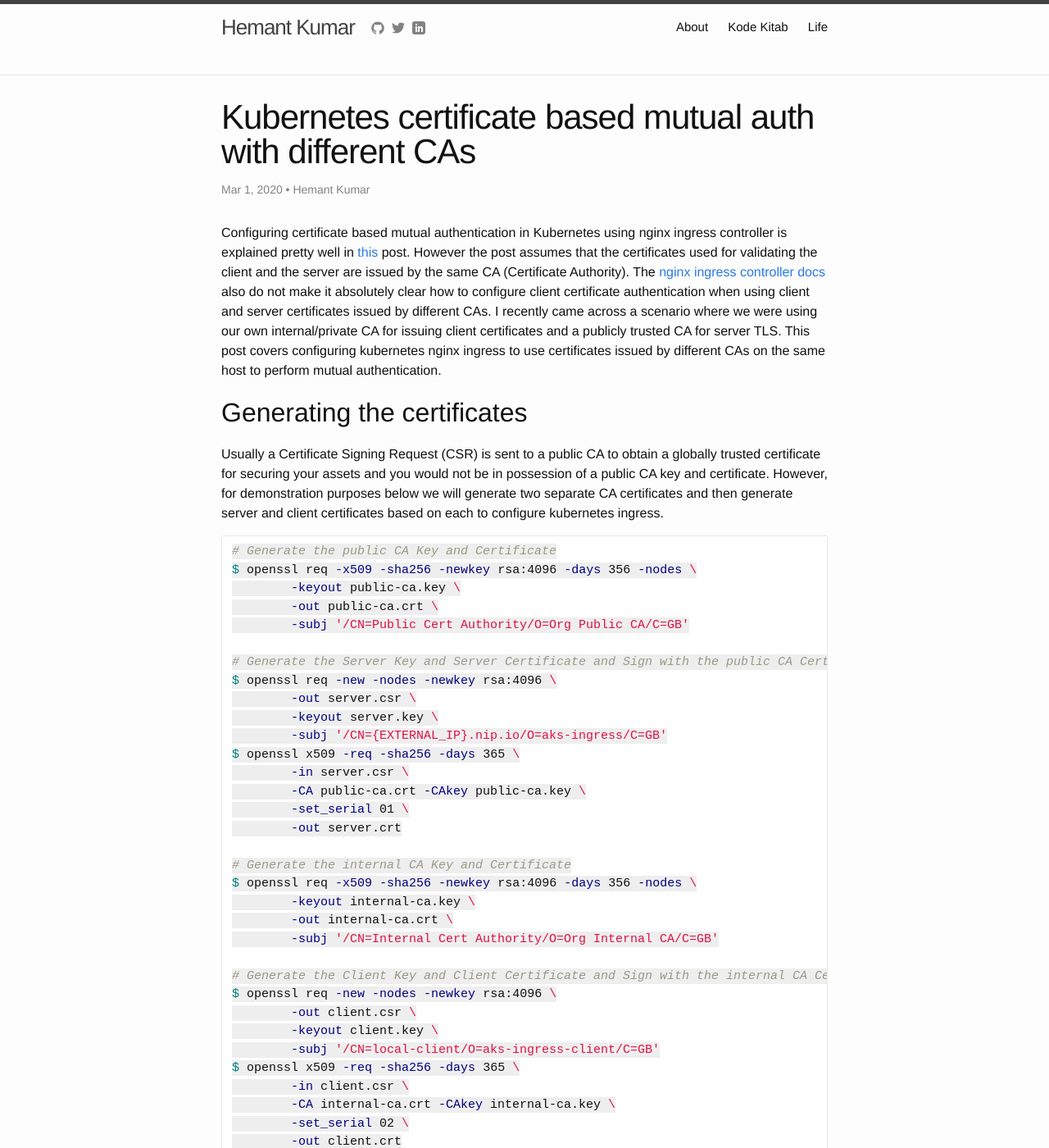
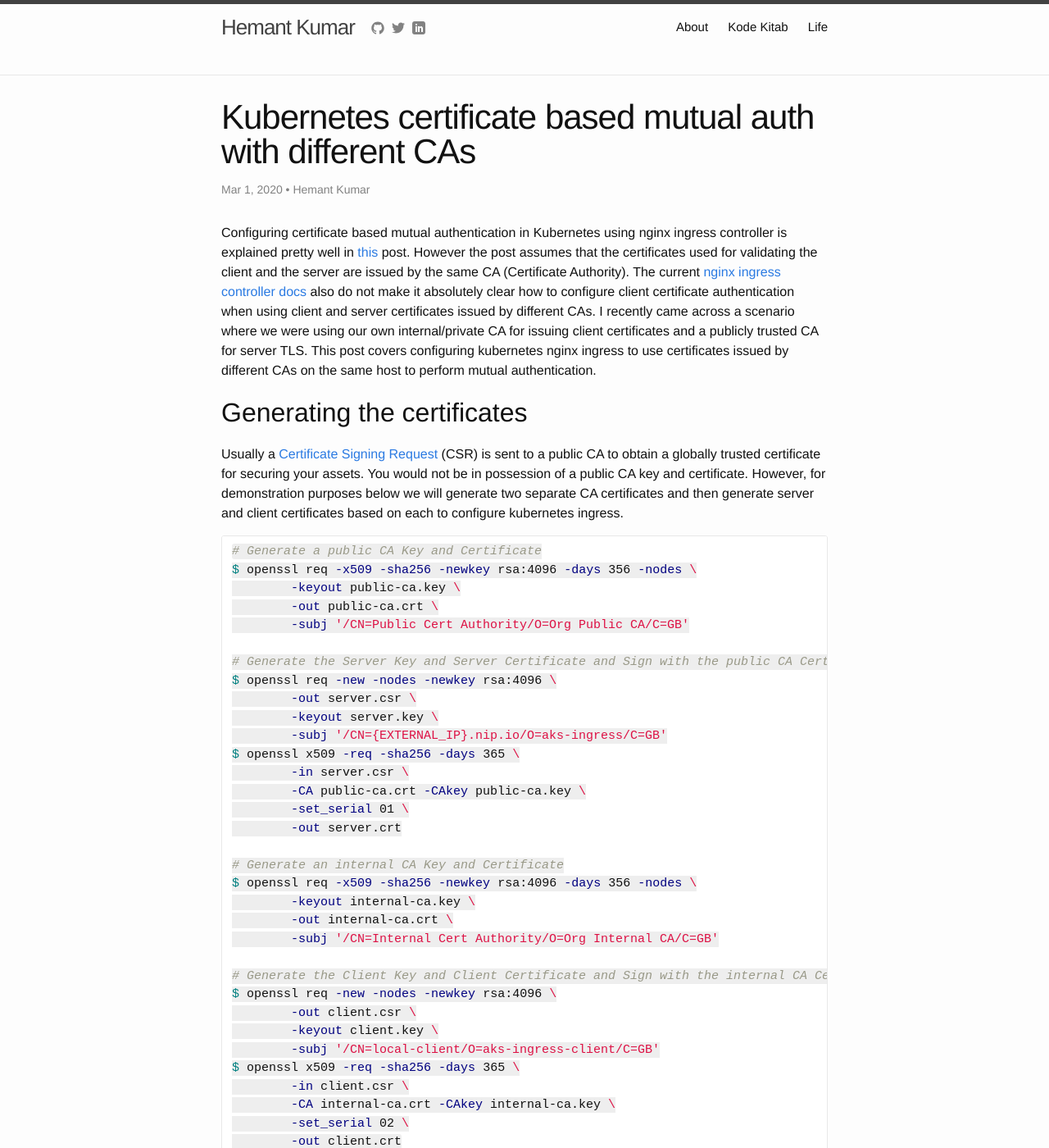
Before and after one commit to hemantksingh/hemantksingh.github.io, a Jekyll site: the page built from _posts/2020-10-28-kubernetes-mutual-auth-with-diffferent-cas.markdown, in a window 1280 px wide and 1400 px high. Shown: the whole window at 82% size. Built offline with Jekyll 4.4.1, drawn with Linux system fonts in a browser that asks for light colours; comment, search, counter and statistics services are not loaded.

Commit message:
Minor updates

````diff
--- a/_posts/2020-10-28-kubernetes-mutual-auth-with-diffferent-cas.markdown
+++ b/_posts/2020-10-28-kubernetes-mutual-auth-with-diffferent-cas.markdown
@@ -9,15 +9,15 @@
 modified_time: '2020-02-29T23:31:00.000-08:00'
 ---
 
-Configuring certificate based mutual authentication in Kubernetes using nginx ingress controller is explained pretty well in [this](https://medium.com/@awkwardferny/configuring-certificate-based-mutual-authentication-with-kubernetes-ingress-nginx-20e7e38fdfca) post. However the post assumes that the certificates used for validating the client and the server are issued by the same CA (Certificate Authority). The [nginx ingress controller docs](https://kubernetes.github.io/ingress-nginx/examples/auth/client-certs/) also do not make it absolutely clear how to configure client certificate authentication when using client and server certificates issued by different CAs. I recently came across a scenario where we were using our own internal/private CA for issuing client certificates and a publicly trusted CA for server TLS. This post covers configuring kubernetes nginx ingress to use certificates issued by different CAs on the same host to perform mutual authentication.
+Configuring certificate based mutual authentication in Kubernetes using nginx ingress controller is explained pretty well in [this](https://medium.com/@awkwardferny/configuring-certificate-based-mutual-authentication-with-kubernetes-ingress-nginx-20e7e38fdfca) post. However the post assumes that the certificates used for validating the client and the server are issued by the same CA (Certificate Authority). The current [nginx ingress controller docs](https://kubernetes.github.io/ingress-nginx/examples/auth/client-certs/) also do not make it absolutely clear how to configure client certificate authentication when using client and server certificates issued by different CAs. I recently came across a scenario where we were using our own internal/private CA for issuing client certificates and a publicly trusted CA for server TLS. This post covers configuring kubernetes nginx ingress to use certificates issued by different CAs on the same host to perform mutual authentication.
 
 
 ## Generating the certificates
 
-Usually a Certificate Signing Request (CSR) is sent to a public CA to obtain a globally trusted certificate for securing your assets and you would not be in possession of a public CA key and certificate. However, for demonstration purposes below we will generate two separate CA certificates and then generate server and client certificates based on each to configure kubernetes ingress.
+Usually a [Certificate Signing Request](https://en.wikipedia.org/wiki/Certificate_signing_request) (CSR) is sent to a public CA to obtain a globally trusted certificate for securing your assets. You would not be in possession of a public CA key and certificate. However, for demonstration purposes below we will generate two separate CA certificates and then generate server and client certificates based on each to configure kubernetes ingress.
 
 ```sh
-# Generate the public CA Key and Certificate
+# Generate a public CA Key and Certificate
 $ openssl req -x509 -sha256 -newkey rsa:4096 -days 356 -nodes \
 	-keyout public-ca.key \
 	-out public-ca.crt \
@@ -34,7 +34,7 @@
 	-set_serial 01 \
 	-out server.crt
 
-# Generate the internal CA Key and Certificate
+# Generate an internal CA Key and Certificate
 $ openssl req -x509 -sha256 -newkey rsa:4096 -days 356 -nodes \
 	-keyout internal-ca.key \
 	-out internal-ca.crt \
````
